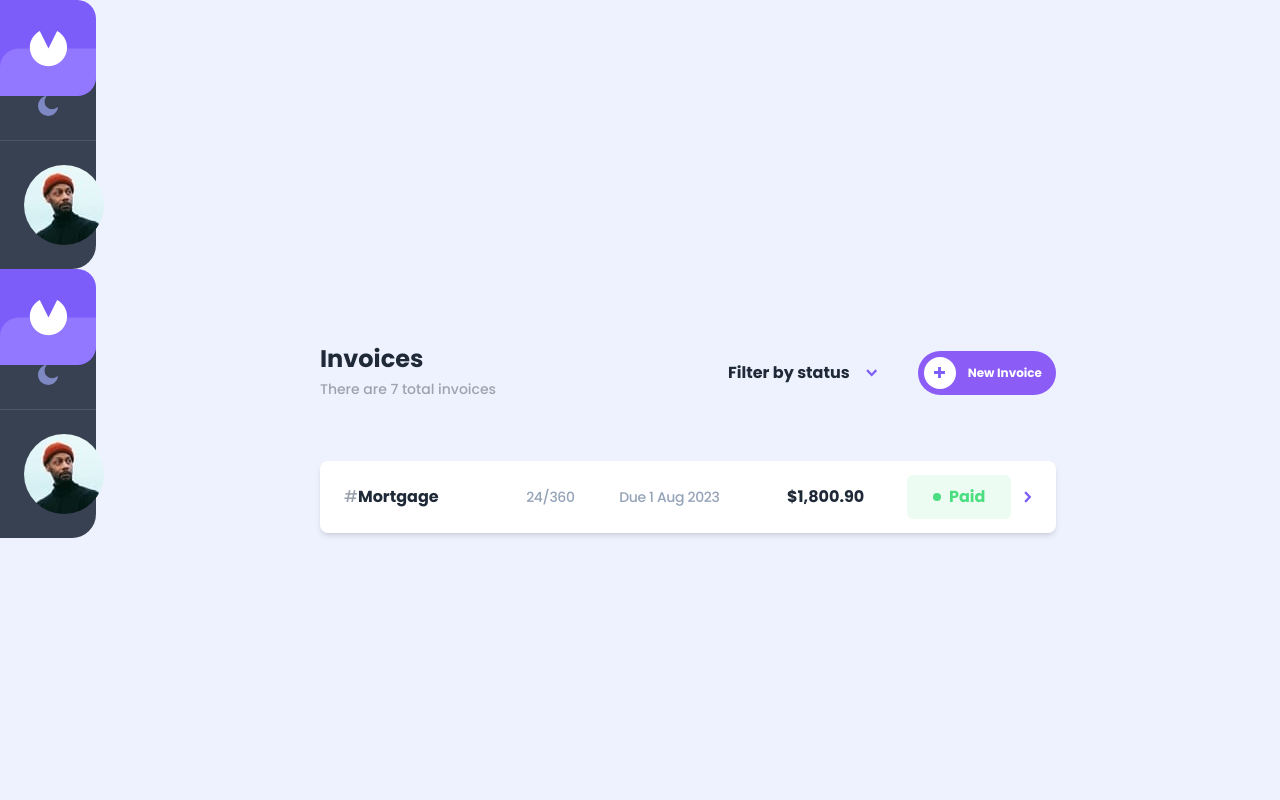
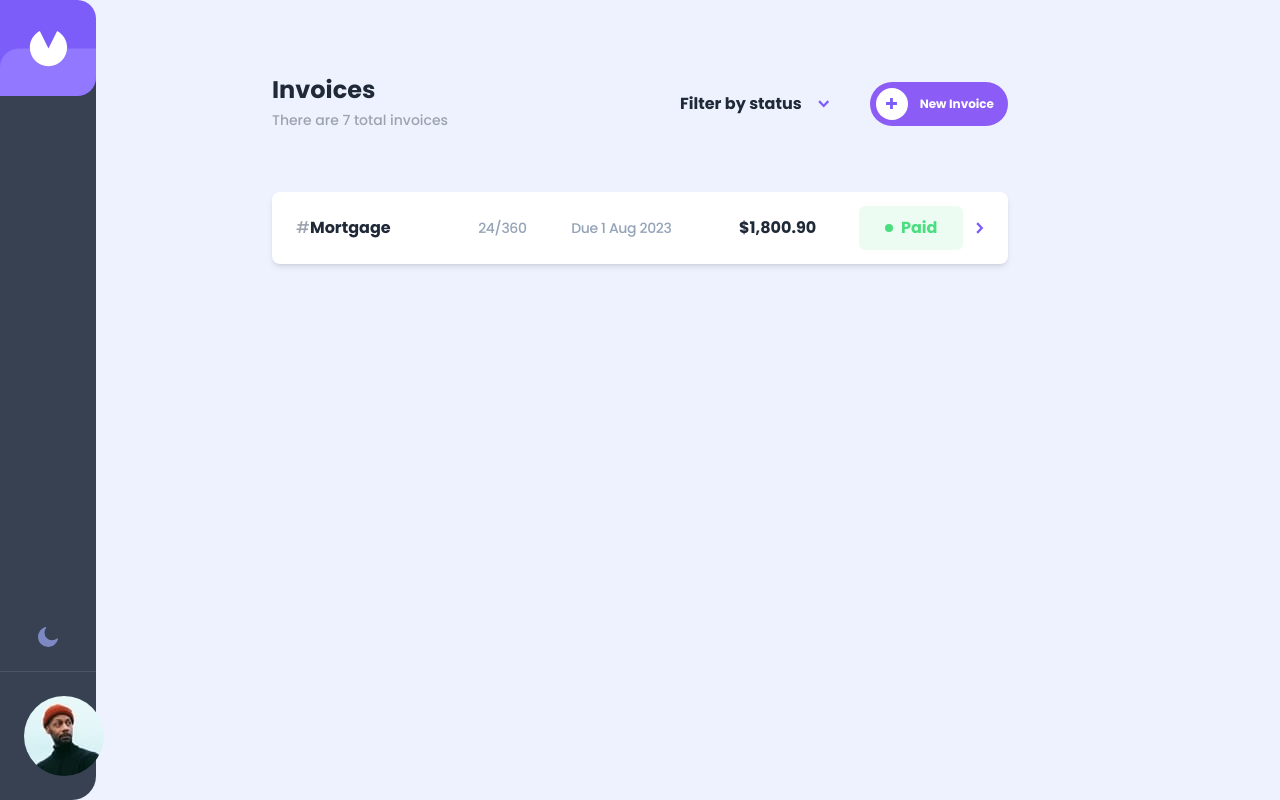
Before and after one commit to kelitasukita/myBills-next-frontend, a Next.js app: page /overview in a window 1280 px wide. Built offline with nearby package versions, Linux system fonts and the light colour scheme.

Commit message:
Fix wrong imports and unused codes

```diff
--- a/src/app/add-invoice/page.tsx
+++ b/src/app/add-invoice/page.tsx
@@ -4,6 +4,7 @@ import Button from "../components/Button";
 import GoBackBtn from "../components/GoBackBtn";
 import Navbar from "../components/navbar";
 import { SubmitHandler, useForm } from "react-hook-form";
+import AddInvoiceModal from "../components/AddInvoiceModal";
 
 type FormData = {
   automaticDebit: boolean;
@@ -51,8 +52,11 @@ export default function AddInvoice() {
 
 
   return (
+
     <main>
-      <Navbar />
+      {width > 640
+        ?
+        (<>
           <div className="flex flex-col bg-white">
             <div className="pl-6">
               <GoBackBtn />
@@ -70,8 +74,7 @@ export default function AddInvoice() {
                 <input
                   className="focus:border-violet-500 heading-s text-gray-800 border border-gray-300 h-12 rounded-md p-4 mb-6"
                   type="text"
-              {...register("description", { required: true })}
-            />
+                  {...register("description", { required: true })} />
 
                 <label className="body-variant text-gray-400 mb-4  ">Currency</label>
                 <p className="m-0 p-0 text-red-500 text-sm ">
@@ -82,8 +85,7 @@ export default function AddInvoice() {
                     className="focus:border-violet-500 heading-s text-gray-800 appearance-none rounded-full checked:bg-violet-600 border border-gray-300 h-5 w-5 mr-1 "
                     type="radio"
                     value="EUR"
-                {...register("currency", { required: 'Currency is required' })}
-              />
+                    {...register("currency", { required: 'Currency is required' })} />
                   <label>EUR</label>
                   <input
                     className="focus:border-violet-500 heading-s text-gray-800 appearance-none rounded-full checked:bg-violet-600 border border-gray-300 h-5 w-5 mr-1 ml-4"
@@ -149,6 +151,7 @@ export default function AddInvoice() {
               </div>
             </article>
 
+
             <div className="h-16 bg-line bg-gradient-to-b from-transparent to-gray-200" />
 
             <footer className="flex justify-between items-center w-full p-6 bg-white">
@@ -157,6 +160,14 @@ export default function AddInvoice() {
               <Button textColor="text-gray-100" bgColor="bg-violet-500" name="Save & Send" onClick={() => handleSubmit(onSubmit)()} />
             </footer>
           </div>
+        </>)
+        :
+
+        (<AddInvoiceModal>
+
+        </AddInvoiceModal>)
+      }
     </main>
+
   )
 }
--- a/src/app/components/AddInvoiceModal.tsx
+++ b/src/app/components/AddInvoiceModal.tsx
@@ -1,11 +1,22 @@
 import Button from "./Button";
-import Navbar from "./navbar";
+
+type FormData = {
+  automaticDebit: boolean;
+  currency: string;
+  currentInstallment: number;
+  description: string;
+  dueDate: Date;
+  installments: number;
+  obs: string;
+  recurrent: boolean;
+  value: number;
+  paid: boolean;
+}
 
 export default function AddInvoiceModal() {
 
   return (
-    <div className="lg:flex bg-black bg-opacity-50 absolute top-0 left-0 w-screen z-40">
-      <Navbar />
+    <div className="lg:flex bg-black bg-opacity-50 absolute top-0 left-0 w-screen">
       <div className="flex flex-col bg-white md:rounded-r-3xl md:pl-4 md:w-4/5 lg:w-2/5 lg:pl-0">
         <article className="p-6 lg:px-8 lg:pt-14">
           <header>
--- a/src/app/components/EditScreenModal.tsx
+++ b/src/app/components/EditScreenModal.tsx
@@ -1,10 +1,8 @@
 import Button from "./Button";
-import Navbar from "./navbar";
 
 export default function EditScreenModal() {
   return (
     <div className="lg:flex bg-black bg-opacity-50">
-      <Navbar />
       <div className="flex flex-col bg-white rounded-r-3xl md:pl-4 md:w-4/5 lg:w-2/5 lg:pl-0">
         <article className="p-6 lg:px-8 lg:pt-14">
           <header className="flex justify-start items-center">
--- a/src/app/components/HeaderOverview.tsx
+++ b/src/app/components/HeaderOverview.tsx
@@ -1,9 +1,9 @@
 'use client';
 
+import Link from "next/link";
 import Image from "next/image";
 import { useEffect, useState } from "react";
 
-import AddInvoiceModal from "./AddInvoiceModal";
 
 function getSize() {
   if (typeof window !== "undefined") {
@@ -27,13 +27,12 @@ export default function HeaderOverview() {
     // return () => window.removeEventListener("resize", handleResize);
   }, []);
 
-  const handleModal = () => {
-    setOpenModal(true);
-  }
+  // const handleNewInvoice = (e) => {
+  //   console.log("clicou");
+  //   return <Link href="/add-invoice" />
+  // }
 
   return (
-    <>
-      {openModal && <AddInvoiceModal />}
     <article className="flex justify-between items-center w-11/12 mx-auto mt-8 sm:mt-16 lg:mt-20 lg:w-full">
       <div>
         <h2 className="text-gray-800 heading-m mb-1">Invoices</h2>
@@ -82,8 +81,10 @@ export default function HeaderOverview() {
         </div>
 
         <div>
-            <div>
-              <div className="cursor-pointer flex justify-end items-center w-90 bg-violet-500 hover:bg-violet-400 hover:transition hover:duration-400 rounded-full p-1.5" onClick={handleModal}>
+          <Link href="/add-invoice">
+            <div
+              className="cursor-pointer flex justify-end items-center w-90 bg-violet-500 hover:bg-violet-400 hover:transition hover:duration-400 rounded-full p-1.5"
+            >
               <div className="flex justify-center items-center w-8 h-8 bg-white rounded-full " >
                 <Image className="" src="/icon-plus.svg" alt="plus signal" width="12" height="12" />
               </div>
@@ -98,11 +99,10 @@ export default function HeaderOverview() {
                 </p>
               </div>
             </div>
-            </div>
+          </Link>
         </div>
       </div>
     </article>
-    </>
   )
 
 }
--- a/src/app/components/navbar.tsx
+++ b/src/app/components/navbar.tsx
@@ -2,7 +2,7 @@ import Image from "next/image";
 
 export default function Navbar() {
   return (
-    <nav className="flex justify-between items-center bg-gray-700 lg:w-24 lg:flex-col lg:rounded-r-3xl">
+    <nav className="flex justify-between items-center bg-gray-700 lg:fixed lg:left-0 lg:top-0 lg:bottom-0 lg:w-24 lg:flex-col lg:rounded-r-3xl">
       <div>
         <Image src="/nav-logo.svg" width="72" height="72" alt="logo" className="cursor-pointer lg:w-full" />
       </div>
--- a/src/app/edit-invoice/page.tsx
+++ b/src/app/edit-invoice/page.tsx
@@ -5,7 +5,6 @@ import { useEffect, useState } from "react";
 import Button from "../components/Button";
 import EditScreenModal from "../components/EditScreenModal";
 import GoBackBtn from "../components/GoBackBtn";
-import Navbar from "../components/navbar";
 
 export default function EditInvoice() {
 
@@ -33,7 +32,7 @@ export default function EditInvoice() {
       {width < 640
         ?
         (<main className="md:hidden lg:hidden">
-          <Navbar />
+
           <div className="flex flex-col bg-white">
             <div className="pl-6">
               <GoBackBtn />
--- a/src/app/invoice-status/page.tsx
+++ b/src/app/invoice-status/page.tsx
@@ -1,11 +1,9 @@
 import Button from "../components/Button";
 import GoBackBtn from "../components/GoBackBtn";
-import Navbar from "../components/navbar";
 
 export default function InvoiceStatus() {
   return (
     <main className="lg:flex">
-      <Navbar />
       <section className="flex flex-col w-11/12 lg:w-736 mx-auto mt-4 md:mt-6">
         <GoBackBtn />
         <article className="flex justify-between items-center w-full mx-auto p-6 rounded-lg bg-white ">
--- a/src/app/overview/page.tsx
+++ b/src/app/overview/page.tsx
@@ -1,12 +1,10 @@
 import HeaderOverview from "../components/HeaderOverview";
 import InvoiceItem from "../components/InvoiceItem";
-import Navbar from "../components/navbar";
 import EmptyInvoice from "../components/EmptyInvoice";
 
 export default function Overview() {
   return (
     <div className="lg:flex relative">
-      <Navbar />
       <div className="lg:w-736 mx-auto">
         <HeaderOverview />
         <InvoiceItem />
```
Lines whose indentation alone changed are shown as unchanged.
